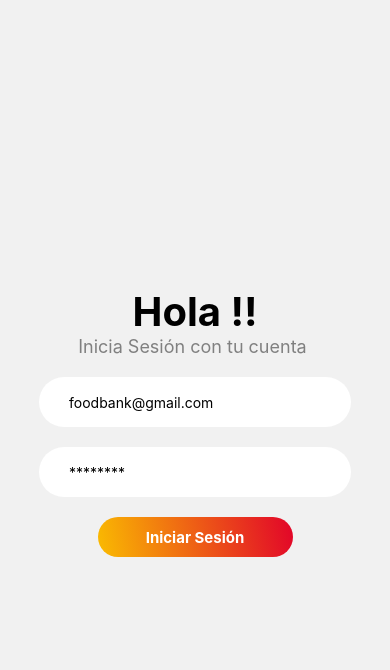
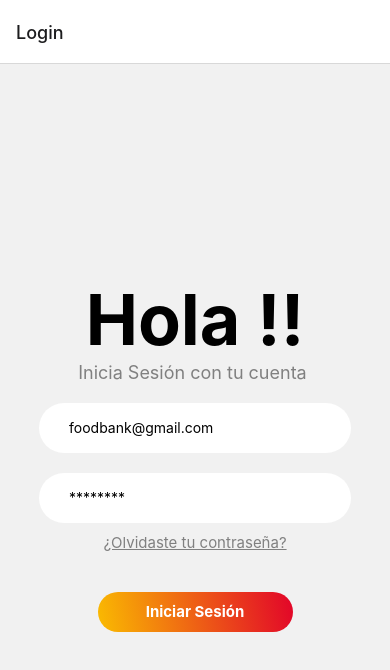
Before and after one commit to InakiGonzalez/App-Reto, a React Native app: screen / in a window 390 px wide. Shown: the top 670 px of the page. Built offline with nearby package versions, Linux system fonts and the light colour scheme.

Commit message:
Login_Hecho

```diff
--- a/App.tsx
+++ b/App.tsx
@@ -1,22 +1,64 @@
 import { StatusBar } from 'expo-status-bar';
 import React from 'react';
-import { StyleSheet, Text, View, TextInput, TouchableOpacity } from 'react-native';
+import { StyleSheet, Text, View, TextInput, TouchableOpacity, Alert } from 'react-native';
 import { LinearGradient } from 'expo-linear-gradient';
+import {getAuth,
+  createUserWithEmailAndPassword,
+  signInWithEmailAndPassword} from 'firebase/auth';
+import {initializeApp} from 'firebase/app';
+import { firebaseConfig } from './firebase-config';
+import { NavigationContainer,useNavigation } from '@react-navigation/native';
+import { createNativeStackNavigator } from '@react-navigation/native-stack';
 
-export default function App() {
+function HomeScreen() {
   return (
-    <View style={styles.container}>
+    <View style={{ flex: 1, alignItems: 'center', justifyContent: 'center' }}>
+      <Text>HomeScreen</Text>
+    </View>
+  );
+}
+  function LoginScreen() {
+      const [email, setEmail] = React.useState('');
+      const [password, setPassword] = React.useState('');
+      const navigation = useNavigation();
+
+      const app = initializeApp(firebaseConfig);
+      const auth = getAuth(app);
+
+      const handleLogin = () => {
+        signInWithEmailAndPassword(auth, email, password)
+        .then((userCredential) => {
+          // Signed in
+          const user = userCredential.user;
+          console.log('Usuario logueado', user);
+          navigation.navigate('Home');
+        })
+        .catch((error) => {
+          const errorCode = error.code;
+          const errorMessage = error.message;
+          console.log('Error al loguear', errorCode);
+          Alert.alert(error.message);
+        });
+      }
+    return (
+      <View style={styles.maincontainer}>
         <Text style={styles.title}>Hola !!</Text>
         <Text style={styles.subtitle}>Inicia Sesión con tu cuenta </Text>
-      <TextInput
+        <TextInput onChangeText={(text) => setEmail(text)}
           style={styles.textInput}
           placeholder="foodbank@gmail.com"
         />
-      <TextInput
+
+        <TextInput onChangeText={(text) => setPassword(text)}
           style={styles.textInput}
           placeholder="********"
         />
-      <TouchableOpacity style={styles.button}>
+
+        <TouchableOpacity style={styles.forgotPasswordButton} onPress={() => alert('Recuperación de contraseña')}>
+          <Text style={styles.forgotPasswordText}>¿Olvidaste tu contraseña?</Text>
+        </TouchableOpacity>
+
+        <TouchableOpacity onPress={handleLogin} style={styles.button}>
           <LinearGradient
             colors={['#E20429', '#FABB01']}
             start={{ x: 1, y: 0 }}
@@ -30,15 +72,28 @@ export default function App() {
       </View>
     );
   }
+
+export default function App() {
+  const Stack = createNativeStackNavigator();
+  return (
+  <NavigationContainer>
+    <Stack.Navigator>
+      <Stack.Screen name="Login" component={LoginScreen} />
+      <Stack.Screen name="Home" component={HomeScreen} />
+    </Stack.Navigator>
+  </NavigationContainer>
+  );
+}
+
 const styles = StyleSheet.create({
-  container: {
+  maincontainer: {
     flex: 1,
     backgroundColor: '#f1f1f1',
     alignItems: 'center',
     justifyContent: 'center',
   },
   title: {
-    fontSize: 40,
+    fontSize: 70,
     color: '#3434D',
     fontWeight: 'bold',
   },
@@ -57,20 +112,28 @@ const styles = StyleSheet.create({
   },
   textButton: {
     color: 'white',
-    fontSize: 15, // Tamaño del texto reducido para adaptarse al botón más pequeño
+    fontSize: 15,
     textAlign: 'center',
     fontWeight: 'bold',
   },
   button: {
-    width: '50%', // Ancho reducido
-    height: 40,   // Altura reducida
+    width: '50%',
+    height: 40,
     borderRadius: 20,
     overflow: 'hidden',
-    marginTop: 20,
+    marginTop: 40,
   },
   gradientButton: {
     flex: 1,
     justifyContent: 'center',
     alignItems: 'center',
   },
+  forgotPasswordButton: {
+    marginTop: 10,
+  },
+  forgotPasswordText: {
+    color: 'gray',
+    fontSize: 15,
+    textDecorationLine: 'underline', // Para dar apariencia de enlace
+  },
 });
--- /dev/null
+++ b/firebase-config.js
@@ -0,0 +1,9 @@
+//Se creo una confiruación de firebase para poder utilizar la base de datos en tiempo real de firebase
+export const firebaseConfig = {
+  apiKey: "AIzaSyDmIgzgxUO5ZMcZEOic7bsNQgoqKIvxXY4",
+  authDomain: "foodbankds.firebaseapp.com",
+  projectId: "foodbankds",
+  storageBucket: "foodbankds.appspot.com",
+  messagingSenderId: "729077541683",
+  appId: "1:729077541683:web:be1be0635cb043dae8ec46"
+};
```
Also changed, not shown: package.json (line endings or trailing spaces). Lines whose indentation alone changed are shown as unchanged.
